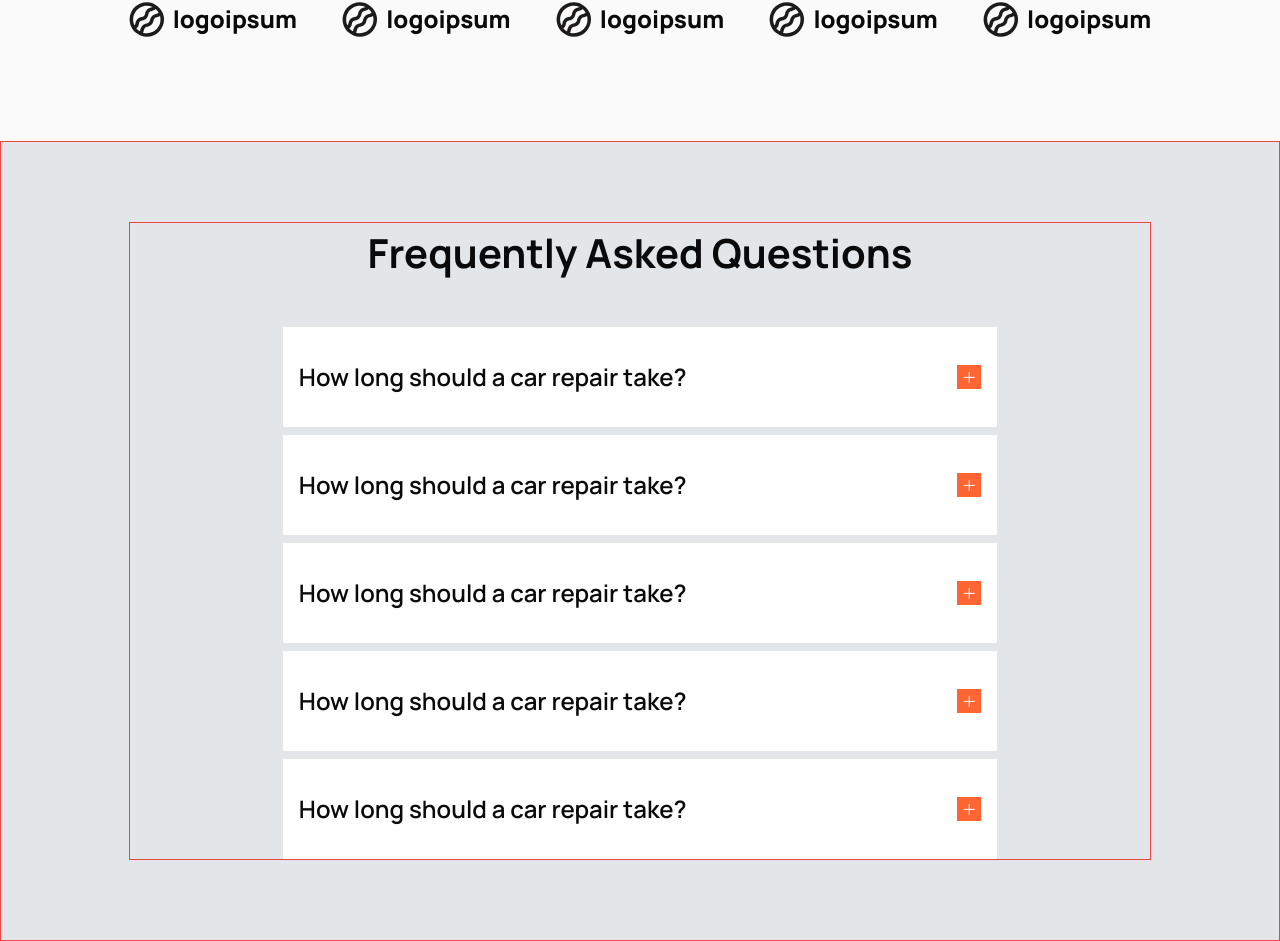
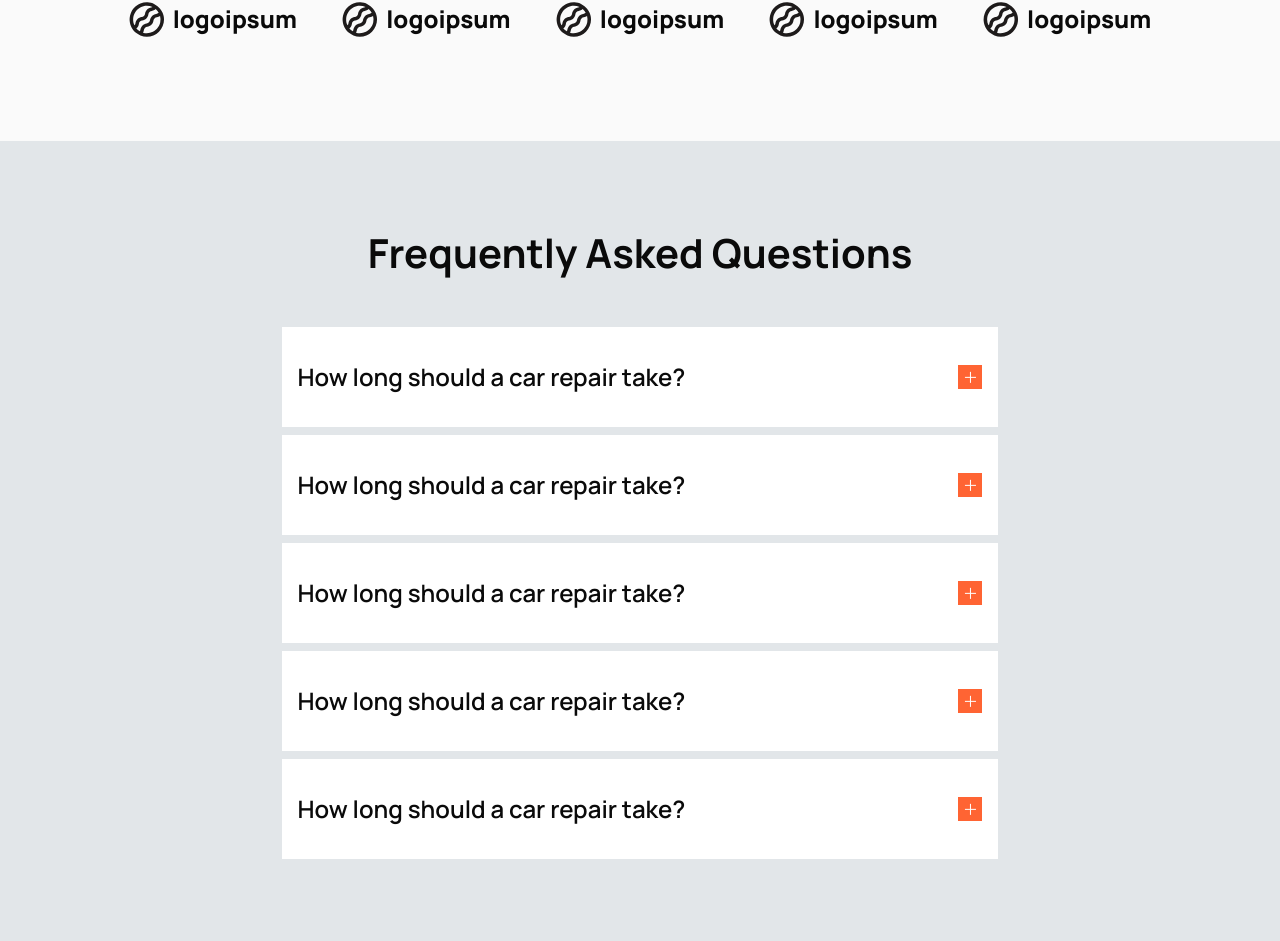
Before and after one commit to w3ngithub/revive-motors, a Next.js app: page / in a window 1280 px wide. Shown: the part 4395-5336 px from the top of the page. Built offline with nearby package versions, Linux system fonts and the light colour scheme.

Commit message:
fix: accordian  page fix

```diff
--- a/src/components/custom-components/frequent-question.tsx
+++ b/src/components/custom-components/frequent-question.tsx
@@ -10,8 +10,8 @@ import frequentQuestionData from "../../json/frequent-question.json";
 const FrequentQuestion = () => {
   const { heading, questions } = frequentQuestionData;
   return (
-    <section className=" flex flex-col justify-center bg-customColor-steelGrey  min-h-[100vh] max-w-[100vw] border border-red-500">
-      <div className="container flex flex-col justify-center gap-11 border border-red-500 my-10 ">
+    <section className=" flex flex-col justify-center bg-customColor-steelGrey  min-h-[100vh] max-w-[100vw]">
+      <div className="container flex flex-col justify-center gap-11  my-10 ">
         <div>
           <h3 className="text-h3 font-bold  text-center">{heading}</h3>
         </div>
```
